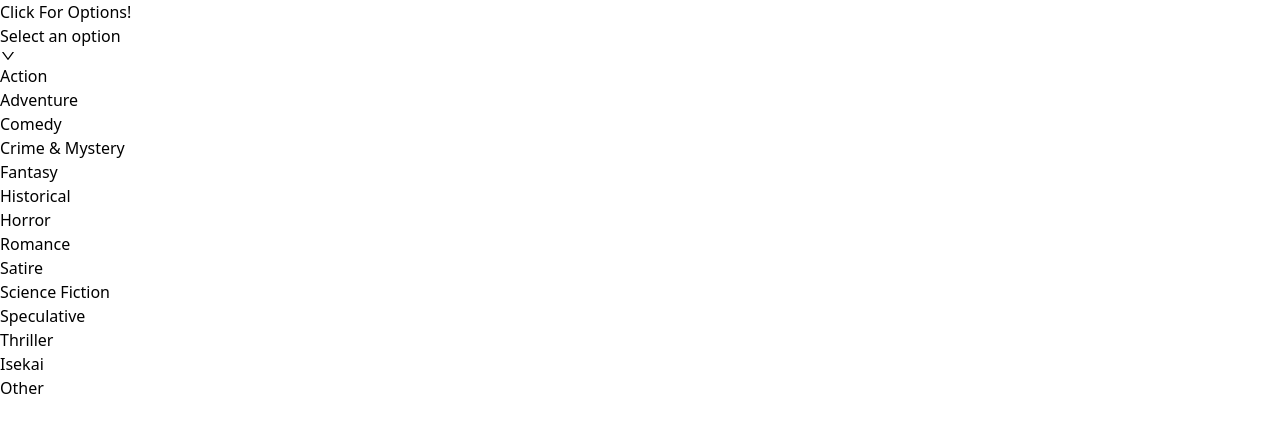
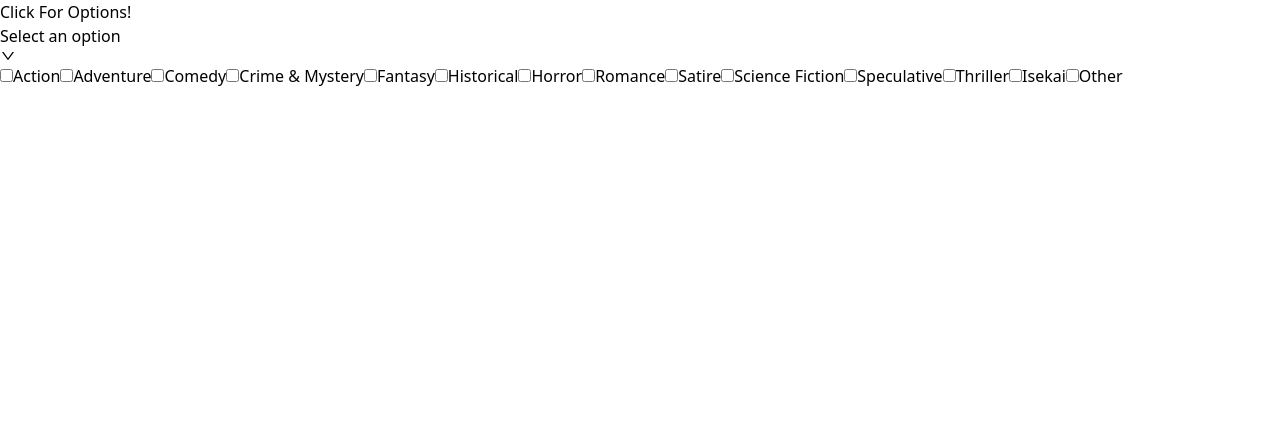
Before and after one commit to Soranosuke2001/Dropdown-Menu, a React (Vite) app: page / in a window 1280 px wide. Both pictures are taken after a click on the element "Select an option". Shown: the top 432 px of the page. Built offline with nearby package versions, Linux system fonts and the light colour scheme.

Commit message:
renders a list of options with checkboxes

```diff
--- a/src/components/MenuOptions.tsx
+++ b/src/components/MenuOptions.tsx
@@ -3,11 +3,18 @@ import React from "react";
 import { Options } from "../lib/Options";
 
 export default function MenuOptions() {
-  return <>
-    <div className='border border-black text-red-600'>
-        {Options.map((option) => (
-            <div>{option}</div>
-        ))}
-    </div>
-  </>;
+  return (
+    <>
+      <div className="border border-black text-red-600">
+          {Options.map((option, index) => (
+            <>
+                <label key={index}>
+                    <input type='checkbox' value={option} />
+                    {option}
+                </label>
+            </>
+          ))}
+      </div>
+    </>
+  );
 }
```
